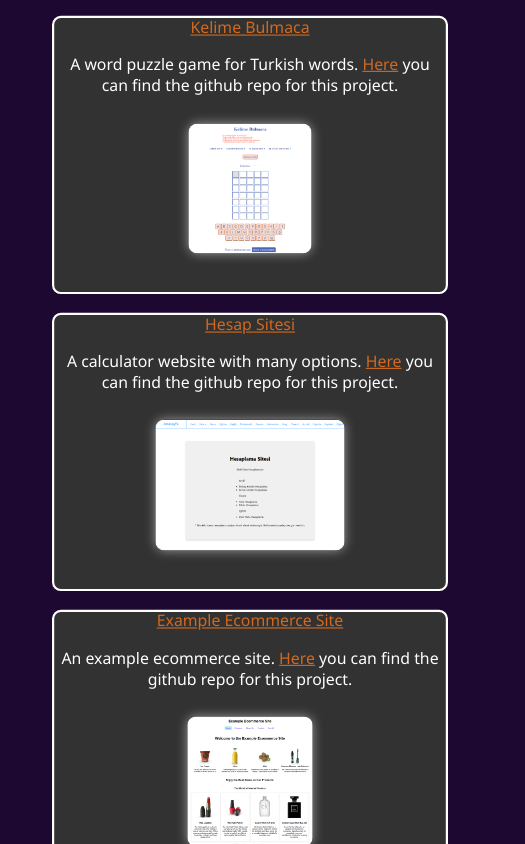
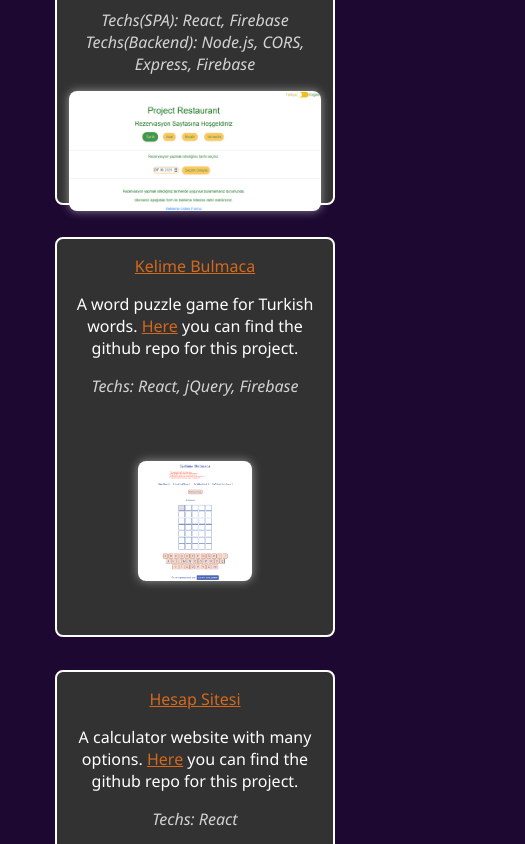
Before and after one commit to navillan/myPortfolio, a JavaScript app: page / in a window 390 px wide. Shown: the part 2140-2984 px from the top of the page, 525 px wide, since content can reach past the window. Built offline with nearby package versions, Linux system fonts and the light colour scheme.

Commit message:
Project v0.8

```diff
--- a/src/components/mainBody.js
+++ b/src/components/mainBody.js
@@ -12,7 +12,8 @@ function MyWorks() {
         <div className="work-item restoran-rezervasyon">
           <div className="work-item-text">
             <a href="https://navillan.github.io/js990projectFirebase/" target="_blank" rel="noopener noreferrer">Restoran Rezervasyon Sitesi</a>
-            <p>A restaurant reservation website with firebase as it's backend. <a href="https://github.com/navillan/js990project" target="_blank" rel="noopener noreferrer">Here</a> you can find the same project with it's own backend.</p>
+            <p>A restaurant reservation website with firebase as it's backend. <a href="https://github.com/navillan/js990projectFirestore" target="_blank" rel="noopener noreferrer">Here</a> you can find the github repo for this project and <a href="https://github.com/navillan/js990project" target="_blank" rel="noopener noreferrer">here</a> you can find the same project with it's own backend.</p>
+            <p className="tech-stack-description">Techs(SPA): React, Firebase Techs(Backend): Node.js, CORS, Express, Firebase</p>
           </div>
           <img className="work-item-image restoran-rezervasyon-img" src={RestoranRezervasyon} alt="Restoran-Rezervasyon-Screenshot" />
         </div>
@@ -20,6 +21,7 @@ function MyWorks() {
           <div className="work-item-text">
             <a href="https://navillan.github.io/kelimeBulmaca/" target="_blank" rel="noopener noreferrer">Kelime Bulmaca</a>
             <p>A word puzzle game for Turkish words. <a href="https://github.com/navillan/kelimeBulmaca" target="_blank" rel="noopener noreferrer">Here</a> you can find the github repo for this project.</p>
+            <p className="tech-stack-description">Techs: React, jQuery, Firebase</p>
           </div>
           <img className="work-item-image kelime-bulmaca-img" src={KelimeBulmaca} alt="Kelime-Bulmaca-Screenshot" />
         </div>
@@ -27,6 +29,7 @@ function MyWorks() {
           <div className="work-item-text">
             <a href="https://navillan.github.io/hesaplamaSitesi" target="_blank" rel="noopener noreferrer">Hesap Sitesi</a>
             <p>A calculator website with many options. <a href="https://github.com/navillan/hesaplamaSitesi" target="_blank" rel="noopener noreferrer">Here</a> you can find the github repo for this project.</p>
+            <p className="tech-stack-description">Techs: React</p>
             <img className="work-item-image hesap-sitesi-img" src={HesaplamaSitesi} alt="Hesap-Sitesi-Screenshot" />
           </div>
         </div>
@@ -34,6 +37,7 @@ function MyWorks() {
           <div className="work-item-text">
             <a href="https://navillan.github.io/exampleEcommerce" target="_blank" rel="noopener noreferrer">Example Ecommerce Site</a>
             <p>An example ecommerce site. <a href="https://github.com/navillan/exampleEcommerce" target="_blank" rel="noopener noreferrer">Here</a> you can find the github repo for this project.</p>
+            <p className="tech-stack-description">Techs: React, React Router, jQuery</p>
             <img className="work-item-image example-ecommerce-img" src={ExampleEcommerce} alt="Example-Ecommerce-Screenshot" />
           </div>
           </div>
--- a/src/index.css
+++ b/src/index.css
@@ -102,17 +102,7 @@ body {
   display: flex;
   flex-wrap: wrap;
   justify-content: center;
-  gap: 1vw;
-}
-
-
-.work-item-image {
-  height: auto;
-  max-height: 14vh;
-  object-fit: contain;
-  margin-top: 1.4rem;
-  border-radius: 8px;
-  box-shadow: 0 0 10px rgba(255, 255, 255, 0.5);
+  gap: 2px;
 }
 
 .work-item {
@@ -123,67 +113,57 @@ body {
   border-style: solid;
   border-color: white;
   background-color: rgb(50, 50, 50);
-  width: 20vw;
-  min-width: 360px;
-  height: 30vh;
+  width: 320px;
+  height: 300px;
   box-sizing: border-box;
-  transition: all 0.8s ease;
+  transition: all 0.7s ease;
+}
+
+.work-item-image {
+  height: auto;
+  max-height: 120px;
+  object-fit: contain;
+  border-radius: 8px;
+  box-shadow: 0 0 10px rgba(255, 255, 255, 0.5);
+  transition: all 0.7s ease;
 }
 
 .work-item a {
   color: chocolate;
 }
 
+.work-item-text {
+  transition: all 0.7s ease;
+  margin-top: -0.5rem;
+}
+
+.tech-stack-description {
+  margin: 0;
+  font-style: italic;
+  font-size: 1rem;
+  color: lightgray;
+}
+
 .restoran-rezervasyon-img {
-  margin-top: 0.6rem;
+  margin-top: 0.2rem;
+}
+
+.kelime-bulmaca-img {
+  margin-top: 4rem;
 }
 
 .hesap-sitesi-img {
-  margin-top: 2rem;
+  margin-top: 4rem;
 }
 
 .example-ecommerce-img {
-  margin-top: 2rem;
+  margin-top: 4rem;
 }
 
 .work-item:hover {
   border-width: 1px;
-  transform: scale(1.7);
   box-shadow: 0 0 15px 2px white;
-  transition: all 0.9s ease;
-  z-index: 10;
-}
-
-.work-item:hover .work-item-text {
-  transform: scale(0.8);
-  margin-top: -0.7rem;
-}
-
-.work-item:hover .restoran-rezervasyon-img {
-  transform: scale(1.15);
-}
-
-.work-item:hover .kelime-bulmaca-img {
-  transform: scale(1.5);
-}
-
-.work-item:hover .hesap-sitesi-img {
-  transform: scale(1.5);
-  margin-top: 2.6rem;
-}
-
-.work-item:hover .example-ecommerce-img {
-  transform: scale(1.5);
-  margin-top: 3.4rem;
-}
-
-.work-item-text,
-.work-item-image {
-  transition: all 0.9s ease;
-}
-
-.hesaplama-sitesi:hover .work-item-text, .example-ecommerce:hover .work-item-text {
-  margin-top: -2rem;
+  z-index: 100;
 }
 
 .main-contact {
@@ -210,33 +190,51 @@ body {
   text-decoration: underline;
 }
 
-@media (max-width: 1460px) {
+@media (max-width: 1360px) {
   .about-me-certificate:hover {
     transform: scale(3);
   }
   .works-list {
-    width: 1100px;
-    transform: scale(1.5);
-    margin-top: 12rem;
+    width: 1140px;
+    gap: 20px;
     transition: transform 0.6s ease;
   }
+  .work-item {
+    width: 480px;
+    height: 400px;
+  }
+  .work-item-image {
+    margin-top: 3.3rem;
+  }
+  .restoran-rezervasyon-img {
+    margin-top: 2rem;
+  }
+  .work-item:hover {
+    width: 540px;
+    height: 420px;
+    margin-top: -0.4rem;
+  }
   .restoran-rezervasyon:hover, .hesaplama-sitesi:hover {
-    transform: scale(1.2) translateX(45%);
+    transform: translateX(10%);
 
   }
   .kelime-bulmaca:hover, .example-ecommerce:hover {
-    transform: scale(1.2) translateX(-45%);
+    transform: translateX(-10%);
   }
   .work-item-text {
-  transition: all 0.9s ease;
-    margin-top: -0.5rem;
+    font-size: 18px;
+    margin-top: 0.6rem;
   }
   .work-item:hover .work-item-text {
-    transform: scale(0.8);
-    margin-top: -1rem;
+    font-size: 20px;
+    margin-top: 1rem;
   }
-  .hesaplama-sitesi:hover .work-item-text, .example-ecommerce:hover .work-item-text {
-    margin-top: -2rem;
+  .work-item:hover img {
+    transform: scale(1.6);
+  }
+  .work-item:hover .restoran-rezervasyon-img {
+    margin-top: 2.4rem;
+    transform: scale(1.4);
   }
   .main-contact {
     margin-top: 13rem;
@@ -245,53 +243,65 @@ body {
 
 @media (max-width: 1150px) {
   .works-list {
-    width: 800px;
-    transform: scale(1.2);
+    width: 900px;
     margin-top: 6rem;
     transition: transform 0.6s ease;
   }
+  .work-item {
+    width: 400px;
+    height: 350px;
+  }
+  .work-item-image {
+    margin-top: 2.5rem;
+  }
+  .restoran-rezervasyon-img {
+    margin-top: 0.2rem;
+  }
   .work-item:hover {
+    width: 440px;
     border-width: 1px;
     box-shadow: 0 0 15px 2px white;
     transition: all 0.9s ease;
-    z-index: 10;
+    z-index: 100;
+  }
+  .work-item:hover img {
+    transform: scale(1.4);
+    margin-top: 4rem;
+  }
+  .work-item:hover .restoran-rezervasyon-img {
+    margin-top: 1.8rem;
+    transform: scale(1.2);
   }
   .restoran-rezervasyon:hover, .hesaplama-sitesi:hover {
-    transform: scale(1.7) translateX(30%);
+    transform: translateX(10%);
 
   }
   .kelime-bulmaca:hover, .example-ecommerce:hover {
-    transform: scale(1.7) translateX(-30%);
+    transform: translateX(-10%);
   }
 }
 
 @media (max-width: 920px) {
   .works-list {
-    width: 500px;
-    transform: scale(1.1);
-    margin-top: 5rem;
+    width: 580px;
+    margin-top: 3rem;
     transition: transform 0.6s ease;
   }
   .work-item img {
-    transform: scale(1);
-    margin-top: 0.7rem;
-  }
-  .hesap-sitesi-img,
-  .example-ecommerce-img {
-    margin-top: 0.7rem;
+    margin-top: 2rem;
   }
   .work-item .restoran-rezervasyon-img {
-    margin-top: -0.3rem;
+    margin-top: 0.4rem;
   }
-  .work-item:hover img {
-    margin-top: -0.4rem;
+  .work-item:hover .work-item-text {
+    margin-top: 0.6rem;
   }
   .work-item:hover .hesap-sitesi-img,
   .work-item:hover .example-ecommerce-img {
-    margin-top: 2rem;
+    margin-top: 4rem;
   }
   .work-item:hover .kelime-bulmaca-img {
-    margin-top: 0.3rem;
+    margin-top: 3.2rem;
   }
   .restoran-rezervasyon:hover, .hesaplama-sitesi:hover {
     transform: scale(1.2);
@@ -300,7 +310,59 @@ body {
   .kelime-bulmaca:hover, .example-ecommerce:hover {
     transform: scale(1.2);
   }
-  .hesaplama-sitesi:hover .work-item-text, .example-ecommerce:hover .work-item-text {
-    margin-top: -1.6rem;
+  .main-contact {
+    margin-top: 6rem;
   }
 }
+
+@media (max-width: 600px) {
+  .about-me {
+    width: 88%;
+  }
+  .about-me-certificate:hover {
+    transform: scale(1.7);
+  }
+  .works-list {
+    width: 330px;
+    margin-top: 4rem;
+    transition: transform 0.6s ease;
+  }
+  .work-item {
+    width: 280px;
+    height: 400px;
+  }
+  .work-item-text {
+    font-size: 16px;
+  }
+  .work-item img {
+    margin-top: 4rem;
+  }
+  .work-item .restoran-rezervasyon-img {
+    margin-top: 1rem;
+  }
+  .work-item:hover {
+    width: 290px;
+    height: 420px;
+    border-width: 1px;
+    box-shadow: 0 0 15px 2px white;
+    transition: all 0.9s ease;
+    z-index: 100;
+  }
+  .work-item:hover .work-item-text {
+    font-size: 18px;
+    margin-top: -0.2rem;
+  }
+  .work-item:hover .restoran-rezervasyon-img {
+    margin-top: 0.6rem;
+    transform: scale(1.1);
+  }
+  .work-item:hover .kelime-bulmaca-img, .work-item:hover .example-ecommerce-img , .work-item:hover .hesap-sitesi-img {
+    margin-top: 5rem;
+  }
+  .main-contact {
+    width: 92%;
+    margin-top: 4rem;
+    margin-left: auto;
+    margin-right: auto;
+  }
+}
```
Also changed, not shown: 1 other file (tests, documents, lock files or other folders).
